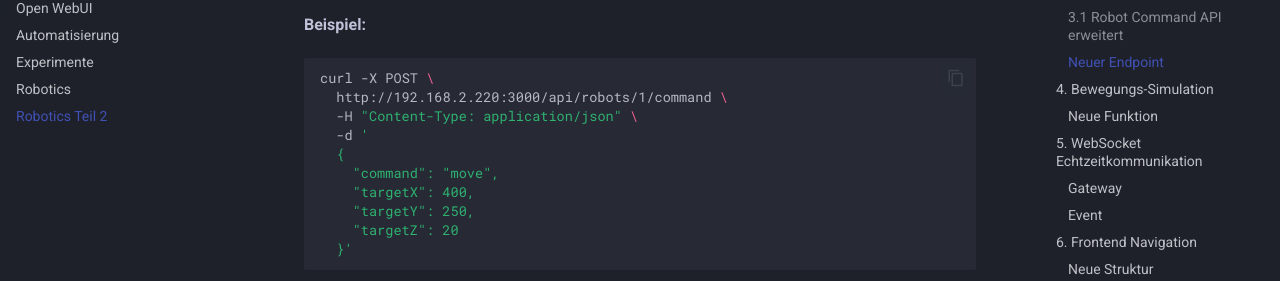
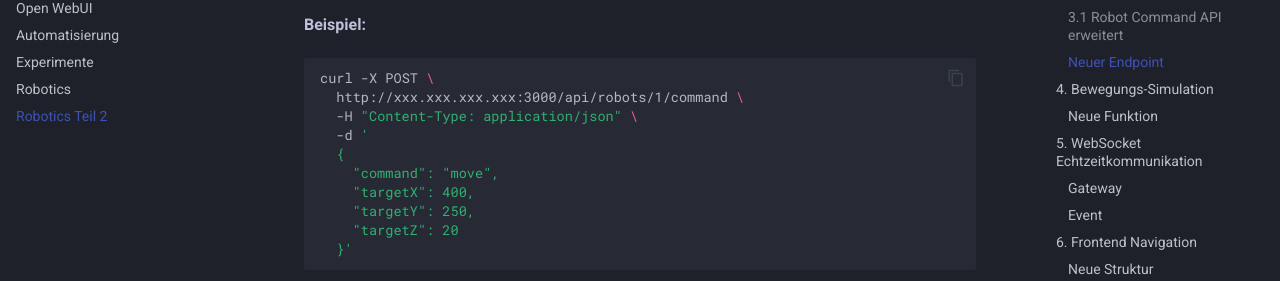
Before and after one commit to NovaForgeCtrl/YGGDRASIL, an MkDocs documentation site: the page built from docs/HUGINN-MUNINN/robotics-platform-teil2.md, in a window 1280 px wide and 900 px high, scrolled down 3156 px. Shown: the part 172-453 px from the top of the window. Built offline with MkDocs 1.6.1 and Material for MkDocs 9.7.7, drawn with Linux system fonts in a browser that asks for light colours; some of the changed lines change nothing that is shown; grey boxes are pictures that could not be loaded.

Commit message:
Aktualisieren von robotics-platform-teil2.md

````diff
--- a/docs/HUGINN-MUNINN/robotics-platform-teil2.md
+++ b/docs/HUGINN-MUNINN/robotics-platform-teil2.md
@@ -91,7 +91,7 @@ POST /api/robots/:id/command
 
 ```bash
 curl -X POST \
-  http://192.168.2.220:3000/api/robots/1/command \
+  http://xxx.xxx.xxx.xxx:3000/api/robots/1/command \
   -H "Content-Type: application/json" \
   -d '
   {
````
